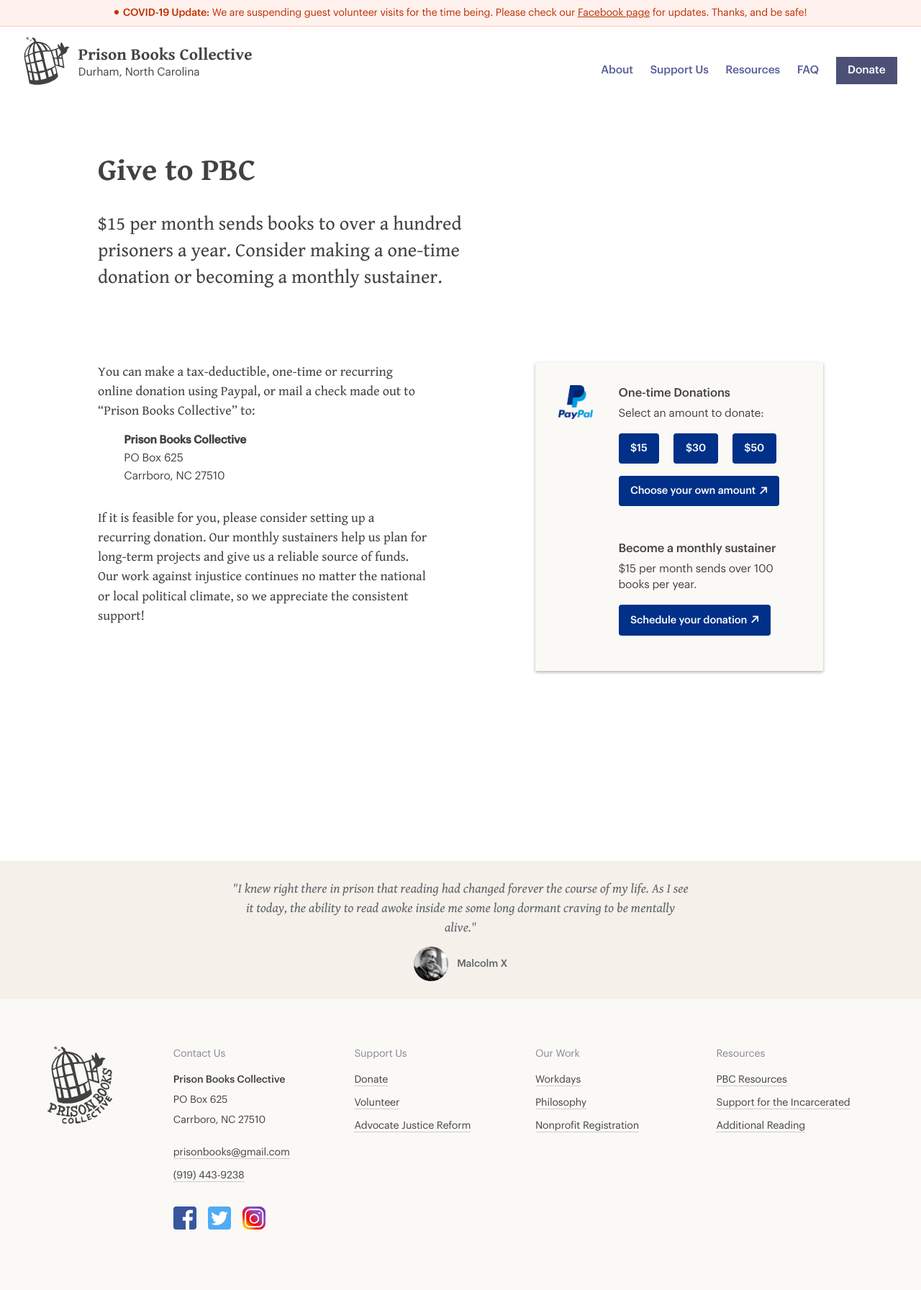
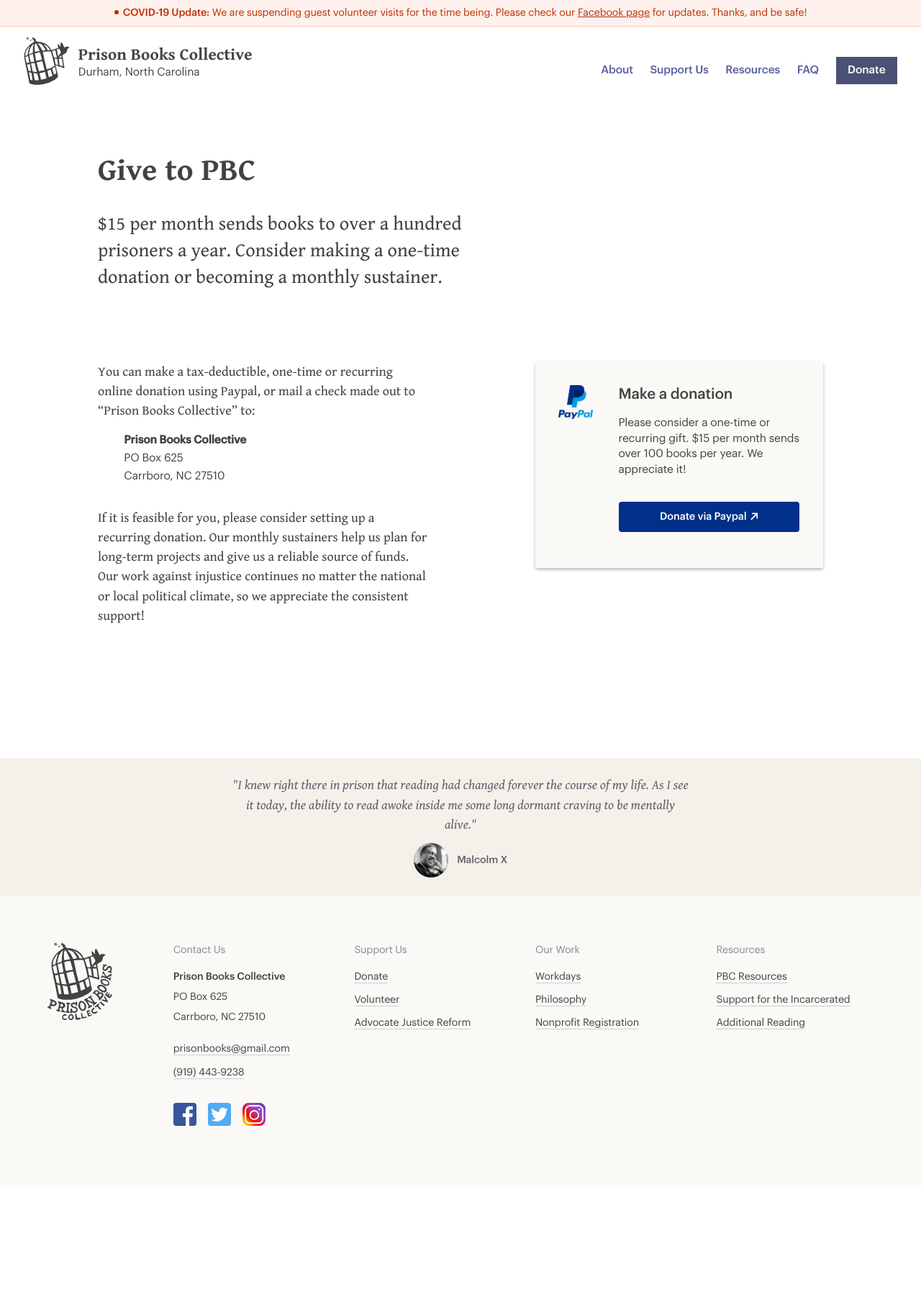
Before and after one commit to prisonbookscollective/prisonbookscollective.github.io, a Jekyll site: the page built from donate.md, in a window 1280 px wide. Shown: the whole page at 72% size. Built offline with Jekyll 4.4.1, drawn with Linux system fonts in a browser that asks for light colours; after the commit the page ends 1649 px from its top, so only the background shows below that.

Commit message:
Updates styles, donate link

```diff
--- a/donate.md
+++ b/donate.md
@@ -16,16 +16,8 @@ intro: $15 per month sends books to over a hundred prisoners a year. Consider ma
 		<p>If it is feasible for you, please consider setting up a recurring donation. Our monthly sustainers help us plan for long-term projects and give us a reliable source of funds. Our work against injustice continues no matter the national or local political climate, so we appreciate the consistent support!</p>
 	</div>
 	<div class="donate-options">
-		<p class="label">One-time Donations</p>
-		<p>Select an amount to donate:</p>
-		<div class="button-set">
-			<a href="#" class="btn-donate">$15</a>
-			<a href="#" class="btn-donate">$30</a>
-			<a href="#" class="btn-donate">$50</a>
-			<a href="https://www.paypal.com/cgi-bin/webscr?cmd=_s-xclick&hosted_button_id=NJX6X5LCH2GYA" class="btn-donate choose-own arrow arrow-white">Choose your own amount</a>
-		</div>
-		<p class="label">Become a monthly sustainer</p>
-		<p>$15 per month sends over 100 books per year.</p>
-		<a href="#" class="btn-donate choose-own arrow arrow-white">Schedule your donation</a>
+		<p class="label">Make a donation</p>
+		<p>Please consider a one-time or recurring gift. $15 per month sends over 100 books per year. We appreciate it!</p>
+		<a target="_blank" href="https://www.paypal.com/donate?hosted_button_id=GQQ6N9MYX9U2G" class="btn-donate choose-own arrow arrow-white">Donate via Paypal</a>
 	</div>
 </div>
--- a/styles/main.scss
+++ b/styles/main.scss
@@ -52,18 +52,18 @@ $break-tiny: 400px;
 
 @mixin shadow-default {
 	box-shadow: 0px 2px 4px rgba(0, 0, 0, 0.3);
-	transition: ease-in-out 200ms;
+	transition: ease-in 200ms;
 }
 
 @mixin shadow-hover {
 	box-shadow: 0px 10px 20px rgba(0, 0, 0, 0.3);
 	transform: translateY(-8px);
-	transition: ease-in-out 200ms;
+	transition: ease-in 200ms;
 }
 
 // Transitions
 
-@mixin transition-primary { transition: ease-in-out 180ms; }
+@mixin transition-primary { transition: ease-in-out 100ms; }
 
 @keyframes fade-up-in {
   from { transform: translateY(1rem); }
--- a/styles/sass/pages.scss
+++ b/styles/sass/pages.scss
@@ -479,12 +479,10 @@
 			@include sans-medium;
 
 			&.label {
-				@include label-medium;
-				margin-bottom: 0.5rem;
+				@include label-large;
+				margin-bottom: 1rem;
 			}
 		} // p
-
-		.button-set { margin-bottom: 2rem; }
 
 		.btn-donate {
 			@include label-small;
@@ -492,8 +490,10 @@
 			color: #fff;
 			display: inline-block;
 			padding: 0.75rem 1rem;
-			margin: 0 1rem 1rem 0;
+			margin: 1rem 1rem 1rem 0;
+			text-align: center;
 			text-decoration: none;
+			width: 100%;
 
 			@media all and (max-width: $break-tiny) { margin: 0 0.5rem 1rem 0; }
 
```
Also changed, not shown: faq.md (+4 -1 lines), img/logo-unlocked.png (added).
